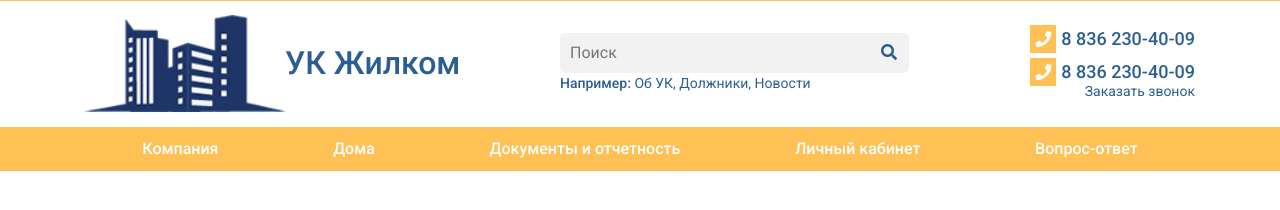
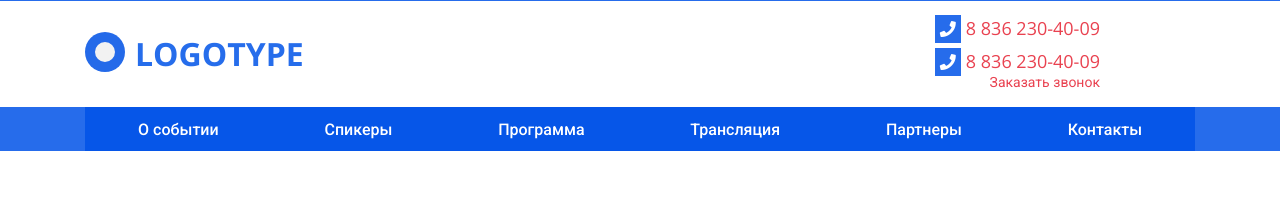
Before and after one commit to AllStarsATW/landing, a website: page dev/content/template/header.html in a window 1280 px wide. Shown: the top 210 px of the page. Drawn offline with nearby package versions, Linux system fonts and the light colour scheme; files that its build step writes are made by us from their sources; files whose address does not match are found by name.

Commit message:
- Переработал лого - Убрал подпункты меню - Убрал строку поиска из шапки

```diff
--- a/dev/content/template/header.html
+++ b/dev/content/template/header.html
@@ -3,7 +3,7 @@
 <head>
     <meta charset="UTF-8">
     <meta name="viewport" content="width=device-width, initial-scale=1, shrink-to-fit=no">
-    <title>Сайт ЖКХ</title>
+    <title>Conference landing</title>
 </head>
 <body>
 <link href="https://fonts.googleapis.com/css?family=Open+Sans:300,300i,400,400i,600,600i,700,700i,800,800i|Roboto:300,300i,400,400i,500,500i,700,700i,900,900i&amp;subset=cyrillic" rel="stylesheet">
@@ -98,27 +98,12 @@
     <div class="container">
         <header class="header">
             <div class="row">
-                <div class="col-xl-5 col-lg-5 col-md-5 col-sm-5 col-6 order-lg-1">
+                <div class="col-xl-4 col-lg-4 col-md-4 col-sm-4 col-4 order-lg-1">
                     <a href="#" class="brand">
-                        <span class="brand__img">
-                            <img src="images/logo.png" alt="logo">
-                        </span>
-                        <span class="brand__text">УК Жилком</span>
+                        <span class="brand__text">LOGOTYPE</span>
                     </a>
                 </div>
                 <div class="col-xl-4 col-lg-4 col-md-3  col-sm-3 col-6 order-lg-2 order-md-3 order-sm-3">
-                    <span class="search">
-                        <form id="search" class="search__form">
-                            <input type="search" placeholder="Поиск">
-                            <button type="submit" id="search_button" class="icon icon-search"></button>
-                        </form>
-                        <span class="search__examples">
-                            <span>Например:</span>
-                            <a href="#">Об УК</a>
-                            <a href="#">Должники</a>
-                            <a href="#">Новости</a>
-                        </span>
-                    </span>
                     <span class="header-icons">
                         <a href="#" class="header-icons__call-order icon icon-phone"></a>
                         <div class="header-icons__menu-toggle" id="menu-toggle">
@@ -138,51 +123,12 @@
                 <div class="col-12 order-4">
                     <nav id="main-menu" class="main-menu" role="navigation">
                         <ul id="menu-list" class="main-menu__list">
-                            <li class="main-menu__menu-item _parent menu-item_lvl-1"><a href="#">Компания</a>
-                                <ul class="main-menu__submenu submenu_lvl-1">
-                                    <li class="main-menu__menu-item _parent menu-item_lvl-2"><a href="#">О компании</a>
-                                        <ul class="main-menu__submenu submenu_lvl-2">
-                                            <li><a href="#">О компании lvl-2</a>
-                                            </li>
-                                        </ul>
-                                    </li>
-                                    <li><a href="#">Новости</a></li>
-                                    <li><a href="#">Контакты</a></li>
-                                </ul>
-                            </li>
-                            <li class="main-menu__menu-item _parent_lvl-1"><a href="#">Дома</a>
-                                <ul class="main-menu__submenu submenu_lvl-1">
-                                    <li><a href="#">Общая информация</a></li>
-                                    <li><a href="#">Блог</a></li>
-                                    <li><a href="#">Форум</a></li>
-                                    <li><a href="#">Фотогалерия</a></li>
-                                    <li><a href="#">Видео</a></li>
-                                    <li><a href="#">Должники</a></li>
-                                </ul>
-                            </li>
-                            <li class="main-menu__menu-item _parent"><a href="#">Документы и отчетность</a>
-                                <ul class="main-menu__submenu submenu_lvl-1">
-                                    <li><a href="#">Общая информация</a></li>
-                                    <li><a href="#">Обсновые показатели финансово-хозяйственной деятельности</a></li>
-                                    <li><a href="#">Сведения о выполняемых работах</a></li>
-                                    <li><a href="#">Порядок и условия оказания услуг</a></li>
-                                    <li><a href="#">Сведения о стоимости работ</a></li>
-                                    <li><a href="#">Тарифы на коммунальные ресурсы</a></li>
-                                </ul>
-                            </li>
-                            <li class="main-menu__menu-item _parent"><a href="#">Личный кабинет</a>
-                                <ul class="main-menu__submenu submenu_lvl-1">
-                                    <li><a href="#">Общая информация</a></li>
-                                    <li><a href="#">История начислений о оплат</a></li>
-                                    <li><a href="#">Квитанция на оплату коммунальных услуг</a></li>
-                                    <li><a href="#">Данные счетчиков</a></li>
-                                    <li><a href="#">Оплатить услуги через сайт</a></li>
-                                    <li><a href="#">Мои заявки</a></li>
-                                    <li><a href="#">Управление подпиской</a></li>
-                                    <li><a href="#">Графики</a></li>
-                                </ul>
-                            </li>
-                            <li class="main-menu__menu-item"><a href="#">Вопрос-ответ</a></li>
+                            <li class="main-menu__menu-item"><a href="#">О событии</a></li>
+                            <li class="main-menu__menu-item"><a href="#">Спикеры</a></li>
+                            <li class="main-menu__menu-item"><a href="#">Программа</a></li>
+                            <li class="main-menu__menu-item"><a href="#">Трансляция</a></li>
+                            <li class="main-menu__menu-item"><a href="#">Партнеры</a></li>
+                            <li class="main-menu__menu-item"><a href="#">Контакты</a></li>
                         </ul>
                     </nav>
                 </div>
--- a/dev/sass/_colors.sass
+++ b/dev/sass/_colors.sass
@@ -1,9 +1,12 @@
-$body-bg: #f5f5f5
-$accent-first: #ffc155
-$accent-first_hover: #f3a80d
-$accent-second: #2b5f93
+$body-bg: #828282
+$accent-first: rgba(0, 83, 232, 0.85)
+$accent-first_hover: #0053e8
+$text-color: #828282
+$white: #fff
+$accent-second: #e94250
+$block-bg: #f2f2f2
+
+
 $accent-second_hover: #709dca
-$block-bg: #f2f2f2
+
 $block-bg_hover: #787878
-$text-color: #464545
-$white: #fff
--- a/dev/sass/_header.sass
+++ b/dev/sass/_header.sass
@@ -184,15 +184,16 @@
   padding: 15px 0
   width: 100%
   outline: none
-
-  &__img
+  height: 100%
+  &::before
+    content: ''
     display: inline-block
-    float: left
-    min-width: 80px
-    max-width: 200px
-    width: 200px
-    & img
-      width: 100%
+    width: 40px
+    height: 40px
+    border: 10px solid $accent-first
+    border-radius: 50%
+    margin: -4px 10px 0 0
+    background-color: $block-bg
   &:hover
     text-decoration: none
   &__text
@@ -201,8 +202,8 @@
     float: left
     font-size: 32px
     line-height: 32px
-    font-weight: 500
-    color: $accent-second
+    font-weight: 700
+    color: $accent-first
 
 .search
   display: flex
--- a/dev/sass/main.sass
+++ b/dev/sass/main.sass
@@ -3,7 +3,7 @@
 
 body
   background-color: $white
-  font-family: 'Roboto', 'Open Sans', 'Geneva', sans-serif
+  font-family:  'Open Sans', 'Roboto', 'Geneva', sans-serif
   height: 5000px
 h1
   font-size: 28px
```
Also changed, not shown: dev/css/main.css.
